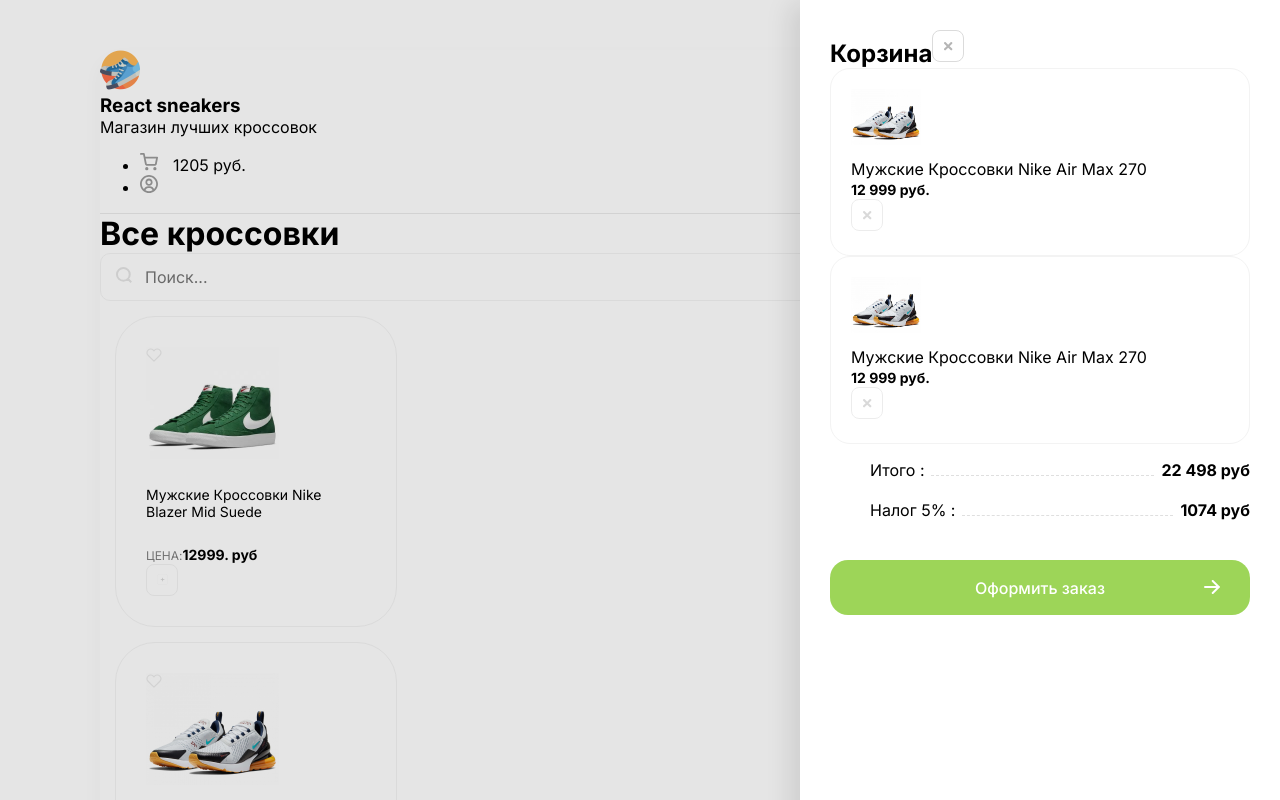
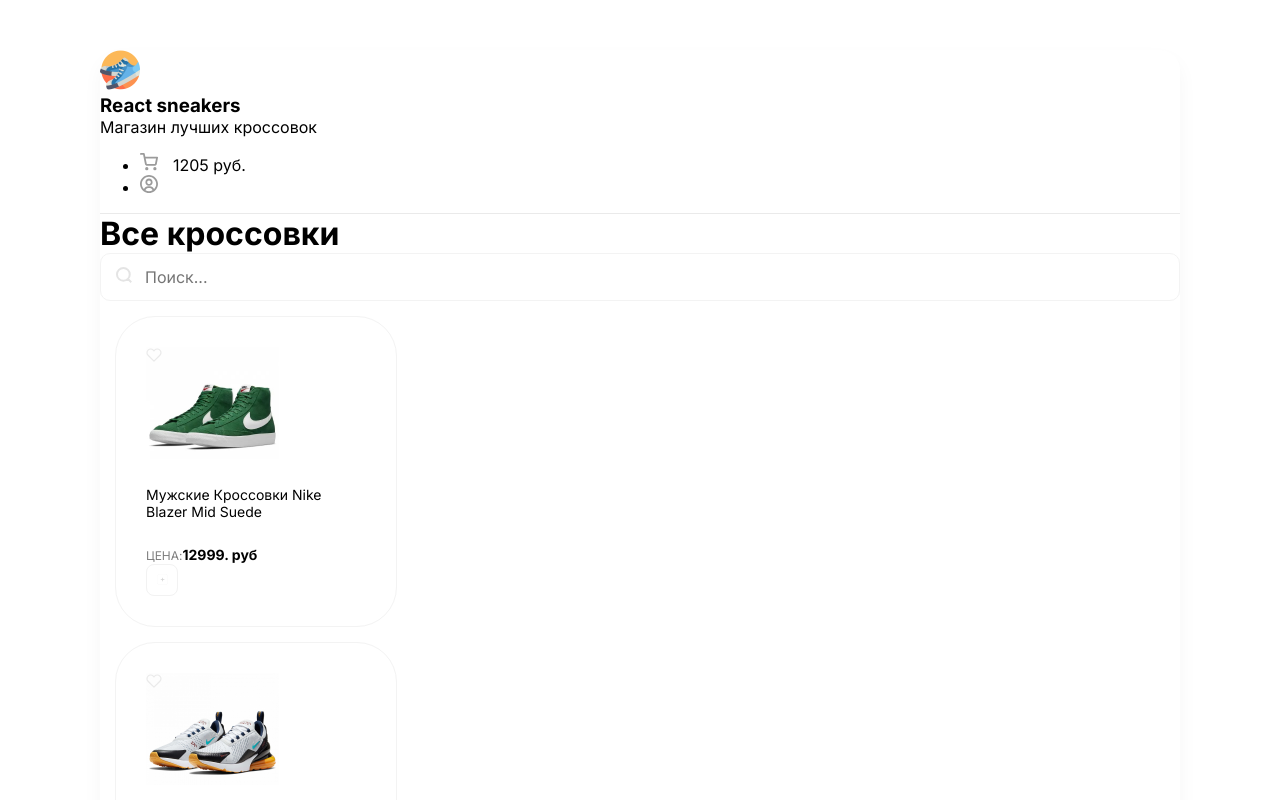
Before and after one commit to Maksimus39/react-sneakers, a React (Create React App) app: page / in a window 1280 px wide. Shown: the top 800 px of the page. Built offline with nearby package versions, Linux system fonts and the light colour scheme.

Commit message:
lesson_3 fix

```diff
--- a/src/components/drawer/Drawer.jsx
+++ b/src/components/drawer/Drawer.jsx
@@ -3,7 +3,7 @@ import s from "./Drawer.module.scss"
 
 export const Drawer = () => {
     return (
-        <div style={{display: ""}} className={s.overlay}>
+        <div style={{display: "none"}} className={s.overlay}>
             <div className={s.drawer}>
                 <h2 className="d-flex justify-between mb-30">Корзина
                     <img
```
